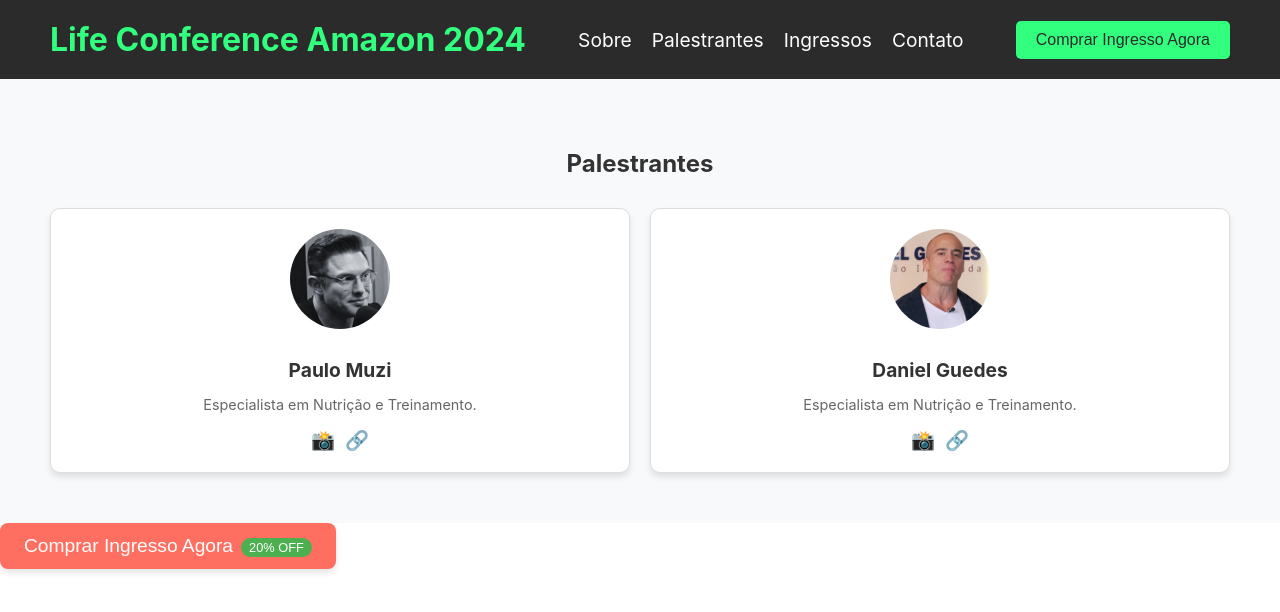
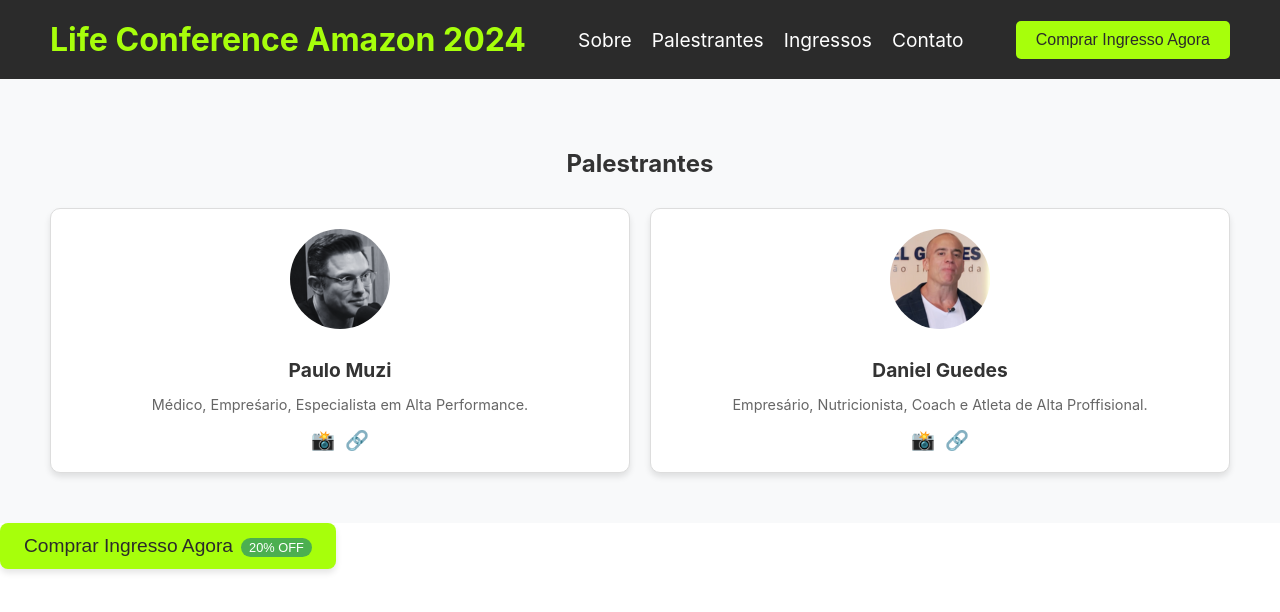
Before and after one commit to aleworkout/life-conference-poc, a React (Create React App) app in the folder life-conference-poc/: page / in a window 1280 px wide. Shown: the top 612 px of the page. Built offline with nearby package versions, Linux system fonts and the light colour scheme.

Commit message:
feat: Atualizar informações dos palestrantes na página inicial
+ Cores verdes atualizadas.

```diff
--- a/life-conference-poc/src/App.js
+++ b/life-conference-poc/src/App.js
@@ -5,10 +5,10 @@ import SpeakersSection from './components/SpeakersSection/SpeakersSection';
 import HeaderInteractive from './components/HeaderInteractive/HeaderInteractive';
 
 const speakersData = [
-  {
+{
     id: 1,
     name: 'Paulo Muzi',
-    bio: 'Especialista em Nutrição e Treinamento.',
+    bio: 'Médico, Empreśario, Especialista em Alta Performance.',
     image: '/images/paulo-muzi.png',
     links: [
       { url: 'https://instagram.com/paulo', icon: '📸' },
@@ -18,7 +18,7 @@ const speakersData = [
 {
     id: 2,
     name: 'Daniel Guedes',
-    bio: 'Especialista em Nutrição e Treinamento.',
+    bio: 'Empresário, Nutricionista, Coach e Atleta de Alta Proffisional.',
     image: '/images/daniel-guedes.png',
     links: [
       { url: 'https://instagram.com/daniel', icon: '📸' },
--- a/life-conference-poc/src/components/BuyButton/BuyButton.css
+++ b/life-conference-poc/src/components/BuyButton/BuyButton.css
@@ -6,8 +6,8 @@
 
   /* Cores e Contraste */
   .colors-contrast {
-    background-color: #ff6f61;
-    color: white;
+    background-color: #A7FF0B;
+    color: #2b2b2b;
   }
 
   /* Bordas e Sombra */
@@ -23,12 +23,12 @@
   }
 
   .hover-active:hover {
-    background-color: #ff8a80;
+    background-color: #32ff7e;
     transform: translateY(-2px);
   }
 
   .hover-active:active {
-    background-color: #e55b54;
+    background-color: #32ff7e;
     transform: translateY(0);
   }
 
--- a/life-conference-poc/src/components/HeaderInteractive/HeaderInteractive.js
+++ b/life-conference-poc/src/components/HeaderInteractive/HeaderInteractive.js
@@ -14,7 +14,7 @@ const HeaderContainer = styled.header`
 const Logo = styled.div`
   font-size: 2rem;
   font-weight: bold;
-  color: #32ff7e; /* Verde Neon */
+  color: #A7FF0B; /* Verde Neon */
 `;
 
 const Nav = styled.nav`
@@ -34,7 +34,7 @@ const NavLink = styled.a`
 `;
 
 const ActionButton = styled.button`
-  background-color: #32ff7e;
+  background-color: #A7FF0B;
   color: #2b2b2b;
   border: none;
   padding: 10px 20px;
```
Also changed, not shown: 1 other file (tests, documents, lock files or other folders).
